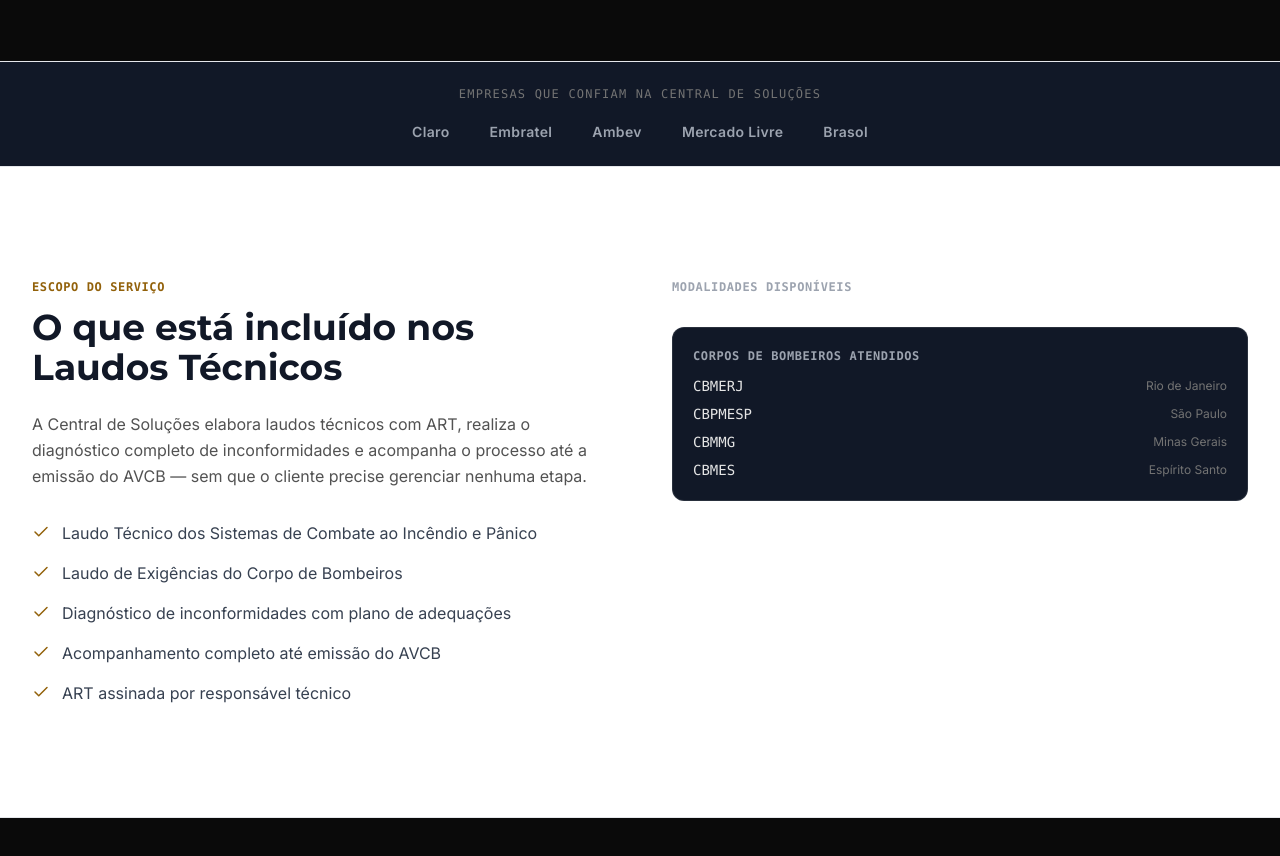
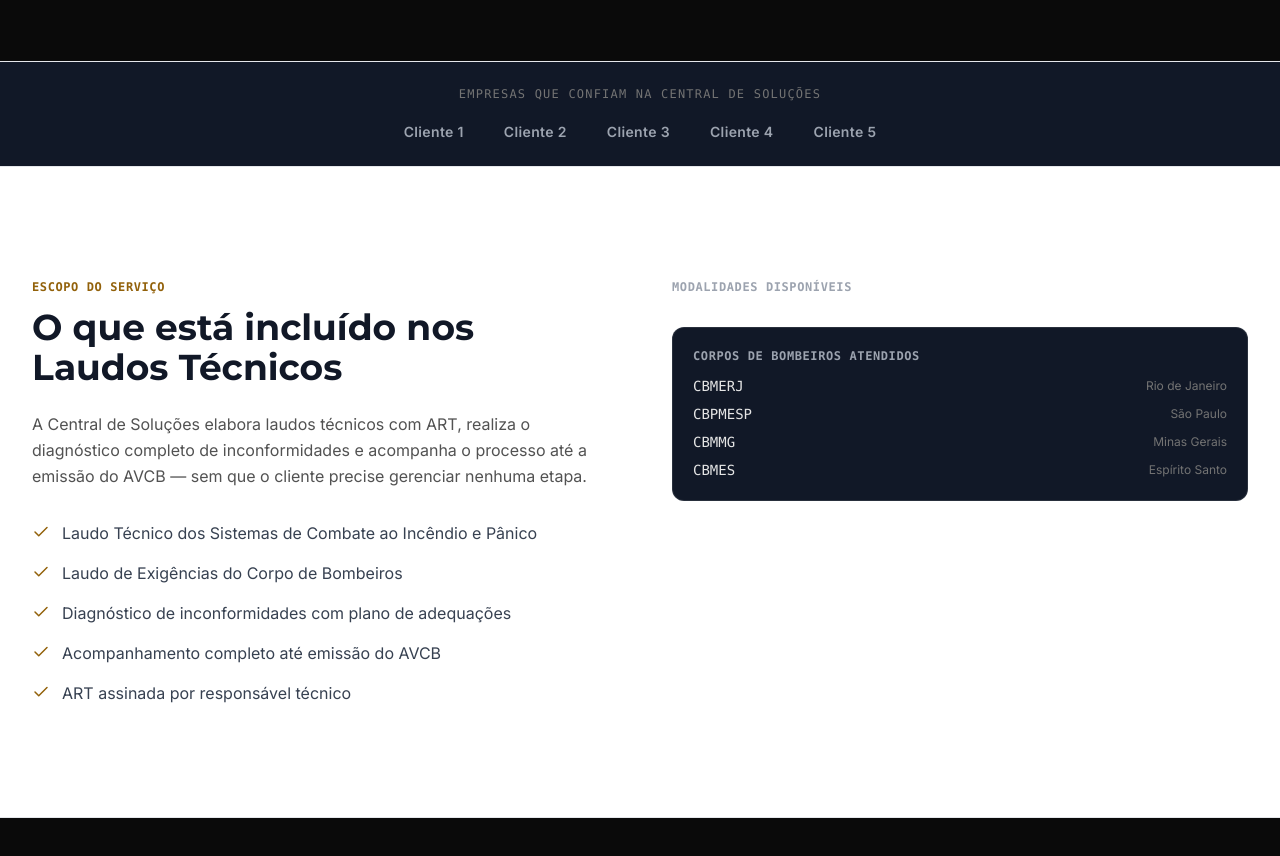
Before and after one commit to BarcelosMoises/Landing-Page-Central, a Next.js app: page /laudos-tecnicos in a window 1280 px wide. Shown: the part 880-1736 px from the top of the page. Built offline with nearby package versions, Linux system fonts and the light colour scheme.

Commit message:
feat(clientes): adiciona 20 logos PNG e helper getTodosClientesLogos para o slider

```diff
--- a/data/servicos.ts
+++ b/data/servicos.ts
@@ -729,106 +729,34 @@ export const setores: readonly Setor[] = [
 ] as const;
 
 // ─── Clientes (prova social) ───────────────────────────────────────────────────────────────
+//
+// destaque: true  → exibido em subpáginas (getClientesDestaque)
+// destaque: false → apenas no slider da homepage (getTodosClientesLogos)
+//
+// Os 20 logos PNG enviados pelo cliente estão em /public/images/clientes/1.png … 20.png
 
 export const clientes: readonly Cliente[] = [
-  {
-    id: "claro",
-    nome: "Claro",
-    segmento: "Telecomunicações",
-    logoPath: "/images/clientes/claro.svg",
-    destaque: true,
-  },
-  {
-    id: "embratel",
-    nome: "Embratel",
-    segmento: "Telecomunicações",
-    logoPath: "/images/clientes/embratel.svg",
-    destaque: true,
-  },
-  {
-    id: "brasil-center",
-    nome: "Brasil Center",
-    segmento: "Telecomunicações",
-    logoPath: "/images/clientes/brasil-center.svg",
-    destaque: false,
-  },
-  {
-    id: "ambev",
-    nome: "Ambev",
-    segmento: "Alimentação / Bebidas",
-    logoPath: "/images/clientes/ambev.svg",
-    destaque: true,
-  },
-  {
-    id: "mercado-livre",
-    nome: "Mercado Livre",
-    segmento: "Logística / E-commerce",
-    logoPath: "/images/clientes/mercado-livre.svg",
-    destaque: true,
-  },
-  {
-    id: "brasol",
-    nome: "Brasol",
-    segmento: "Energia Solar",
-    logoPath: "/images/clientes/brasol.svg",
-    destaque: true,
-  },
-  {
-    id: "rzk-energia",
-    nome: "RZK Energia",
-    segmento: "Energia",
-    logoPath: "/images/clientes/rzk-energia.svg",
-    destaque: false,
-  },
-  {
-    id: "athan-energia",
-    nome: "Athan Energia",
-    segmento: "Energia",
-    logoPath: "/images/clientes/athan-energia.svg",
-    destaque: false,
-  },
-  {
-    id: "sonne-energia",
-    nome: "Sonne Solução em Energia",
-    segmento: "Energia Solar",
-    logoPath: "/images/clientes/sonne-energia.svg",
-    destaque: false,
-  },
-  {
-    id: "natural-energia",
-    nome: "Natural Energia",
-    segmento: "Energia",
-    logoPath: "/images/clientes/natural-energia.svg",
-    destaque: false,
-  },
-  {
-    id: "eco-solucoes",
-    nome: "Eco Soluções em Energia",
-    segmento: "Energia",
-    logoPath: "/images/clientes/eco-solucoes.svg",
-    destaque: false,
-  },
-  {
-    id: "della-delle",
-    nome: "Della & Delle",
-    segmento: "Comércio",
-    logoPath: "/images/clientes/della-delle.svg",
-    destaque: false,
-  },
-  {
-    id: "casa-das-telhas",
-    nome: "Casa das Telhas",
-    segmento: "Comércio",
-    logoPath: "/images/clientes/casa-das-telhas.svg",
-    destaque: false,
-  },
-  {
-    id: "pmc",
-    nome: "PMC",
-    segmento: "Não especificado",
-    logoPath: "/images/clientes/pmc.svg",
-    destaque: false,
-  },
+  // ── Logos PNG (conjunto completo enviado pelo cliente) ────────────────────
+  { id: "cliente-01", nome: "Cliente 1",  segmento: "—", logoPath: "/images/clientes/1.png",  destaque: true  },
+  { id: "cliente-02", nome: "Cliente 2",  segmento: "—", logoPath: "/images/clientes/2.png",  destaque: true  },
+  { id: "cliente-03", nome: "Cliente 3",  segmento: "—", logoPath: "/images/clientes/3.png",  destaque: true  },
+  { id: "cliente-04", nome: "Cliente 4",  segmento: "—", logoPath: "/images/clientes/4.png",  destaque: true  },
+  { id: "cliente-05", nome: "Cliente 5",  segmento: "—", logoPath: "/images/clientes/5.png",  destaque: true  },
+  { id: "cliente-06", nome: "Cliente 6",  segmento: "—", logoPath: "/images/clientes/6.png",  destaque: false },
+  { id: "cliente-07", nome: "Cliente 7",  segmento: "—", logoPath: "/images/clientes/7.png",  destaque: false },
+  { id: "cliente-08", nome: "Cliente 8",  segmento: "—", logoPath: "/images/clientes/8.png",  destaque: false },
+  { id: "cliente-09", nome: "Cliente 9",  segmento: "—", logoPath: "/images/clientes/9.png",  destaque: false },
+  { id: "cliente-10", nome: "Cliente 10", segmento: "—", logoPath: "/images/clientes/10.png", destaque: false },
+  { id: "cliente-11", nome: "Cliente 11", segmento: "—", logoPath: "/images/clientes/11.png", destaque: false },
+  { id: "cliente-12", nome: "Cliente 12", segmento: "—", logoPath: "/images/clientes/12.png", destaque: false },
+  { id: "cliente-13", nome: "Cliente 13", segmento: "—", logoPath: "/images/clientes/13.png", destaque: false },
+  { id: "cliente-14", nome: "Cliente 14", segmento: "—", logoPath: "/images/clientes/14.png", destaque: false },
+  { id: "cliente-15", nome: "Cliente 15", segmento: "—", logoPath: "/images/clientes/15.png", destaque: false },
+  { id: "cliente-16", nome: "Cliente 16", segmento: "—", logoPath: "/images/clientes/16.png", destaque: false },
+  { id: "cliente-17", nome: "Cliente 17", segmento: "—", logoPath: "/images/clientes/17.png", destaque: false },
+  { id: "cliente-18", nome: "Cliente 18", segmento: "—", logoPath: "/images/clientes/18.png", destaque: false },
+  { id: "cliente-19", nome: "Cliente 19", segmento: "—", logoPath: "/images/clientes/19.png", destaque: false },
+  { id: "cliente-20", nome: "Cliente 20", segmento: "—", logoPath: "/images/clientes/20.png", destaque: false },
 ] as const;
 
 // ─── Diferenciais competitivos ──────────────────────────────────────────────────────────────
@@ -906,9 +834,19 @@ export function getServicosPorEstado(estado: EstadoSigla): readonly Servico[] {
   );
 }
 
-/** Retorna os clientes em destaque (para o Trust Bar) */
+/** Retorna os clientes em destaque (subpáginas de serviço) */
 export function getClientesDestaque(): readonly Cliente[] {
   return clientes.filter((c) => c.destaque);
+}
+
+/**
+ * Retorna todos os clientes que possuem logoPath.
+ * Usado exclusivamente pelo slider da homepage (TrustBar).
+ */
+export function getTodosClientesLogos(): readonly Cliente[] {
+  return clientes.filter((c): c is Cliente & { logoPath: string } =>
+    typeof c.logoPath === "string" && c.logoPath.length > 0
+  );
 }
 
 /** Retorna os serviços demandados por um setor */
```
